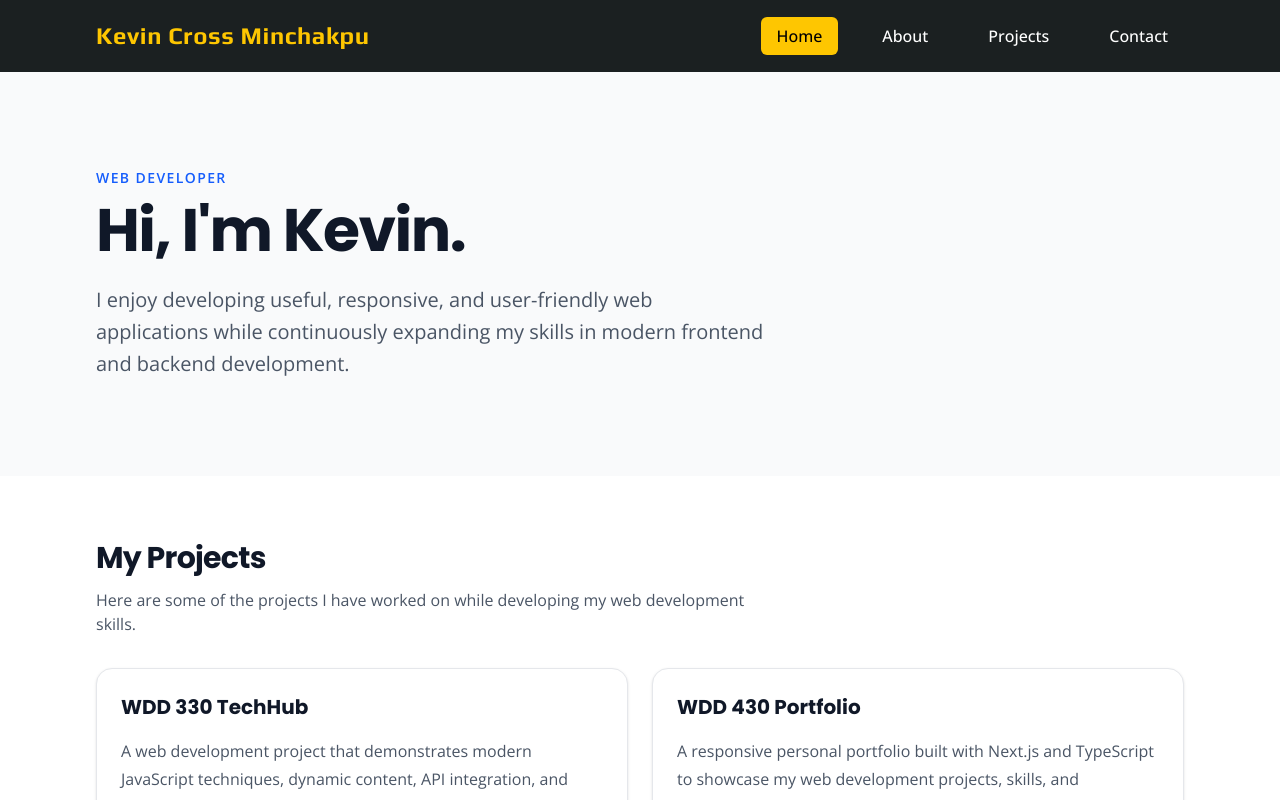
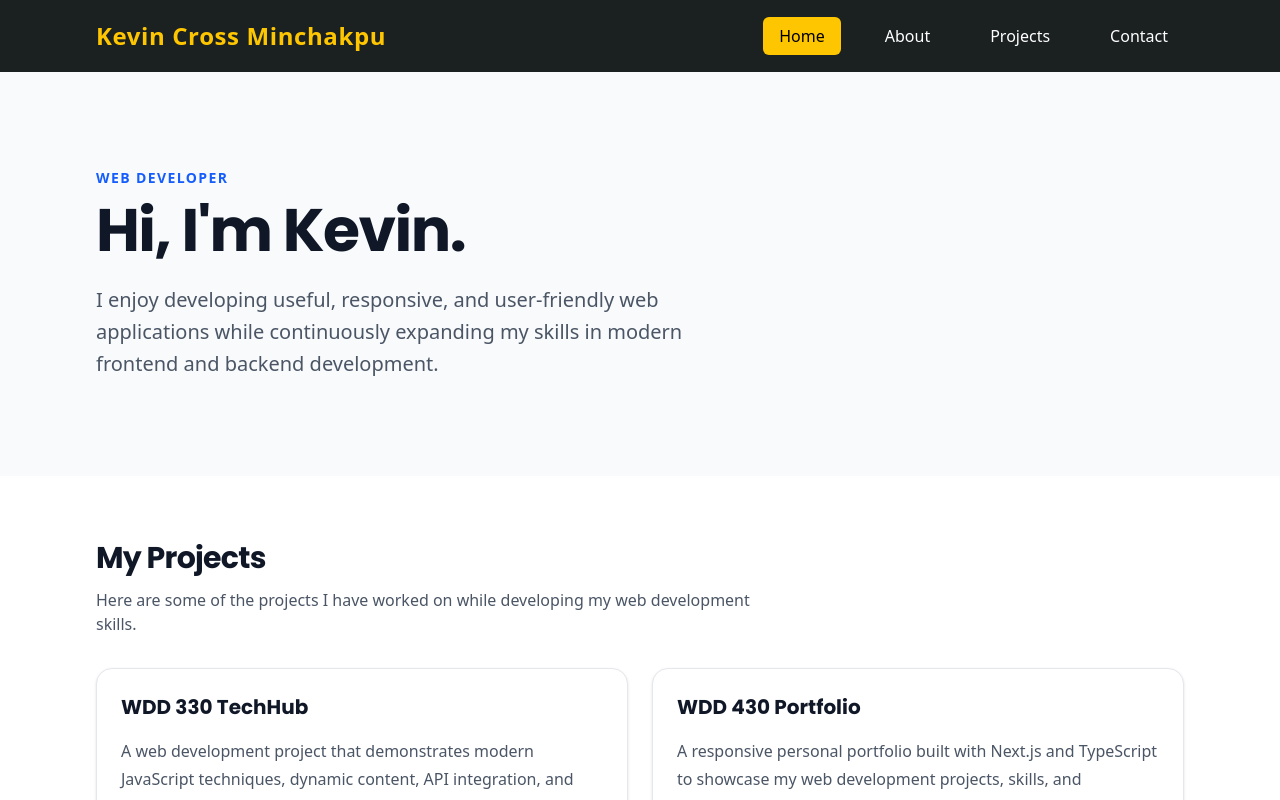
Before and after one commit to kminchakpu/wdd430-portfolio, a Next.js app: page / in a window 1280 px wide. Shown: the top 800 px of the page. Built offline with nearby package versions, Linux system fonts and the light colour scheme.

Commit message:
Update layout.tsx
Reduce the fonts weights and font family

```diff
--- a/app/layout.tsx
+++ b/app/layout.tsx
@@ -1,25 +1,13 @@
 import type { Metadata } from "next";
-import { Play, Poppins, Open_Sans } from "next/font/google";
+import { Poppins } from "next/font/google";
 import "./globals.css";
 import Header from "@/components/Header";
 import Footer from "@/components/Footer";
 
-const play = Play({
-  variable: "--font-play-next",
-  subsets: ["latin"],
-  weight: ["400", "700"],
-});
-
 const poppins = Poppins({
   variable: "--font-poppins-next",
   subsets: ["latin"],
-  weight: ["400", "500", "600", "700"],
-});
-
-const openSans = Open_Sans({
-  variable: "--font-open-sans-next",
-  subsets: ["latin"],
-  weight: ["400", "500", "600", "700"],
+  weight: ["400", "600", "700"],
 });
 
 export const metadata: Metadata = {
@@ -37,13 +25,13 @@ export default function RootLayout({
     <html
       lang="en"
       data-scroll-behavior="smooth"
-      className={`${play.variable} ${poppins.variable} ${openSans.variable}`}
+      className={poppins.variable}
     >
       <body>
         <Header />
         {children}
         <Footer />
-        </body>
+      </body>
     </html>
   );
 }
```
